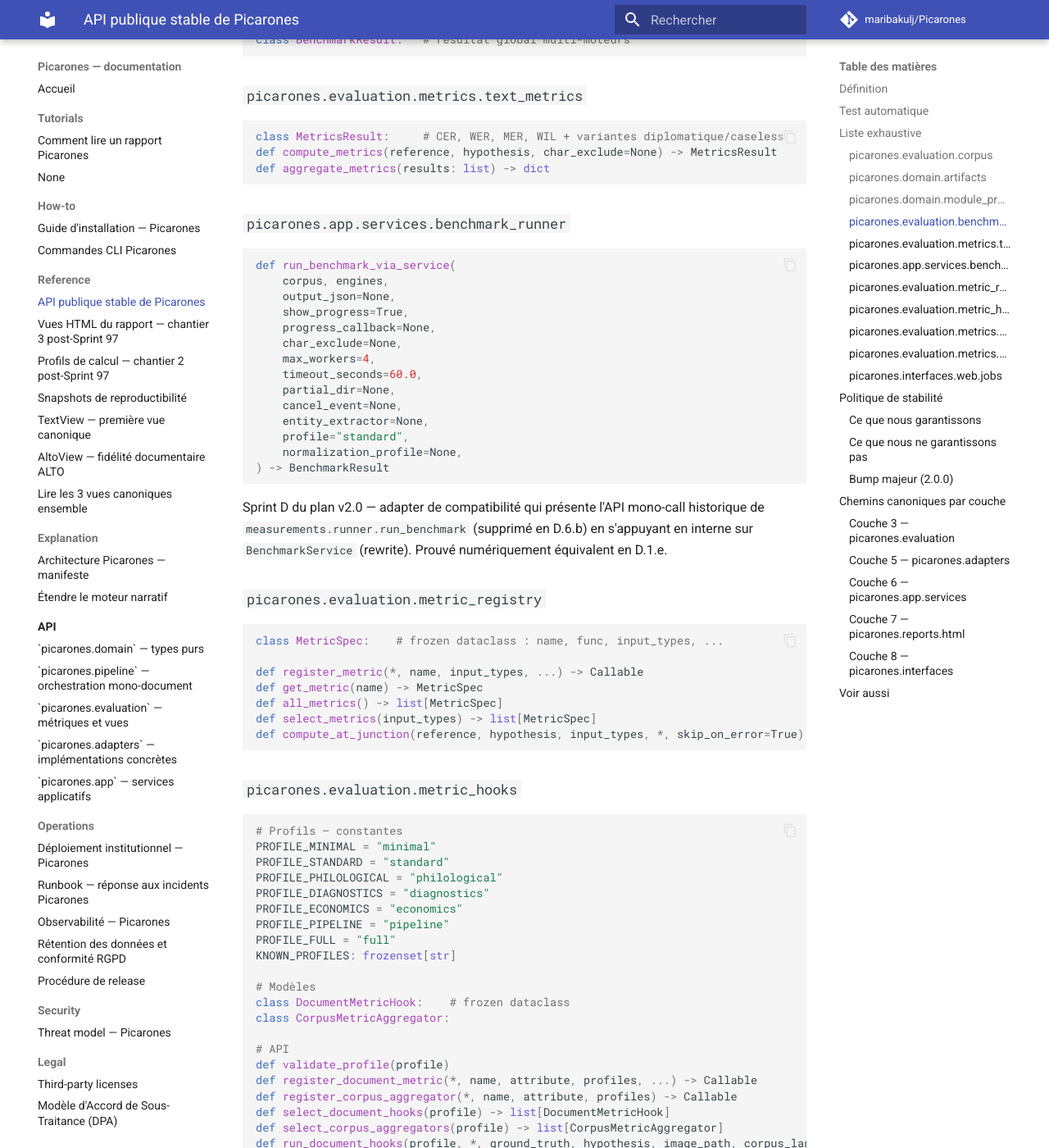
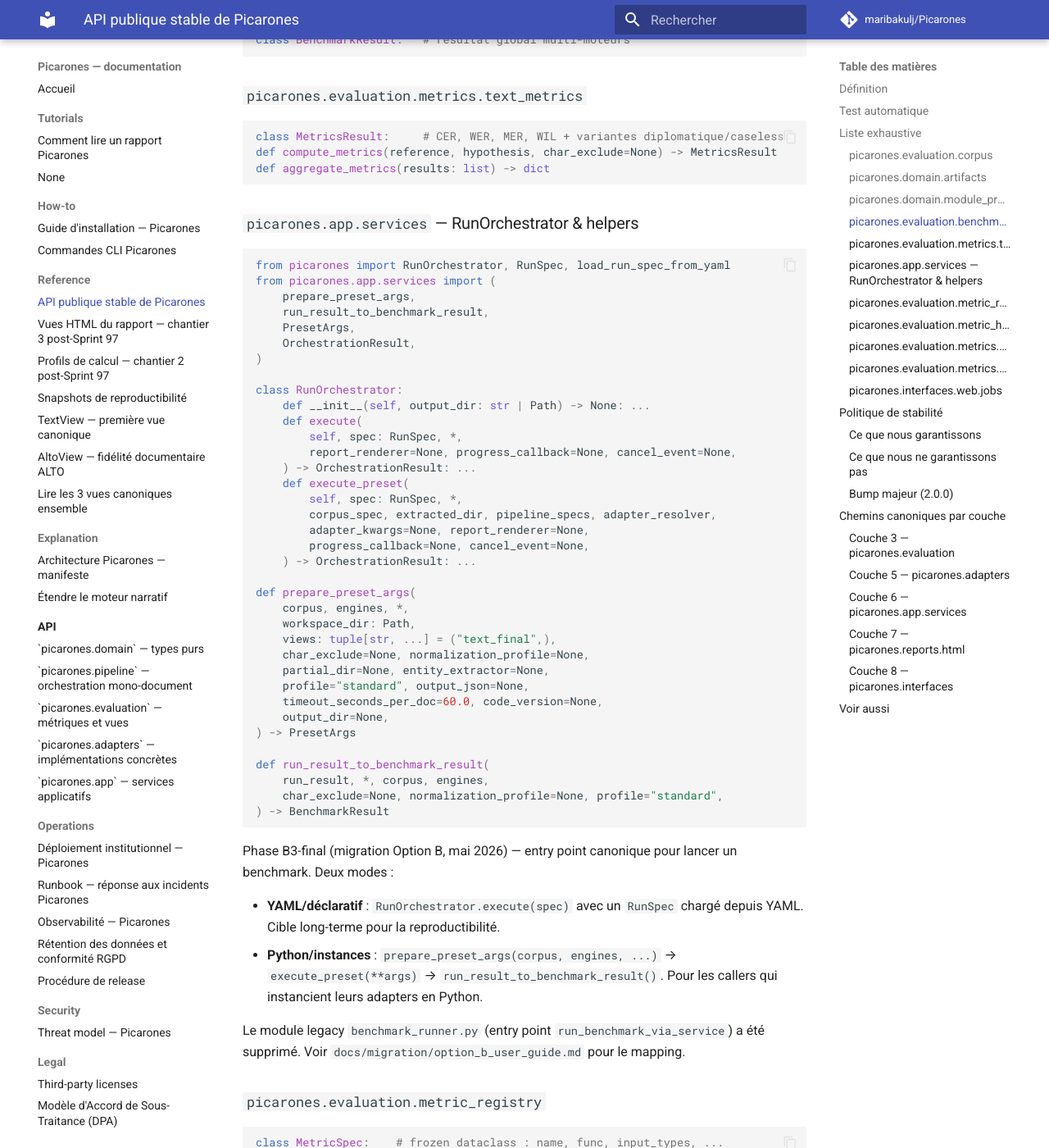
Before and after one commit to maribakulj/Picarones, an MkDocs documentation site: the page built from docs/reference/api-stable.md, in a window 1280 px wide and 1400 px high, scrolled down 2108 px. Shown: the whole window at 82% size. Built offline with MkDocs 1.6.1 and Material for MkDocs 9.7.7, drawn with Linux system fonts in a browser that asks for light colours; comment, search, counter and statistics services are not loaded; some of the changed text lies outside the part shown.

Commit message:
chore: Phase B3-final commit 7 — CHANGELOG + budgets + doc API stable
Cleanup final de la Phase B3-final (migration nette Option 10).

CHANGELOG.md
  - Section "BREAKING — Retrait du legacy" mise à jour : décrit la
    suppression complète au lieu de la simple dépréciation.
  - Liste des modules supprimés reformulée sans chemin `.py` pour
    éviter les broken doc paths.
  - Phases : remplace B7 final par B3-final (Option 10) avec total
    -1700 LOC nettes.

docs/reference/api-stable.md
  - Section ``picarones.app.services.benchmark_runner`` (entry
    legacy) supprimée.
  - Nouvelle section ``picarones.app.services`` — RunOrchestrator
    & helpers : documente ``RunOrchestrator.execute(spec)`` (mode
    YAML) + ``prepare_preset_args`` / ``execute_preset`` /
    ``run_result_to_benchmark_result`` (mode Python).
  - Exemple d'import couche 6 mis à jour vers le pattern moderne.

tests/architecture/test_file_budgets.py
  - Entrée ``benchmark_runner.py`` retirée (module supprimé).
  - Budget ``_workflows.py`` rehaussé à 800 (actuel 679, +21 % de
    marge) pour le helper local ``_run_orchestrator_for_cli``.

tests/architecture/test_doc_paths.py
  - ``BROKEN_PATHS_BASELINE`` 163 → 164 : entrée historique du
    Sprint H.4 dans CHANGELOG.md qui mentionne le chemin de
    ``benchmark_runner.py``.  La mention documente l'historique du
    module et n'est pas corrigée.

Aucun changement de comportement runtime — uniquement cleanup
documentaire et ratchet.

````diff
--- a/docs/reference/api-stable.md
+++ b/docs/reference/api-stable.md
@@ -110,30 +110,60 @@ def compute_metrics(reference, hypothesis, char_exclude=None) -> MetricsResult
 def aggregate_metrics(results: list) -> dict
 ```
 
-### `picarones.app.services.benchmark_runner`
+### `picarones.app.services` — RunOrchestrator & helpers
 
 ```python
-def run_benchmark_via_service(
-    corpus, engines,
-    output_json=None,
-    show_progress=True,
-    progress_callback=None,
-    char_exclude=None,
-    max_workers=4,
-    timeout_seconds=60.0,
-    partial_dir=None,
-    cancel_event=None,
-    entity_extractor=None,
-    profile="standard",
-    normalization_profile=None,
+from picarones import RunOrchestrator, RunSpec, load_run_spec_from_yaml
+from picarones.app.services import (
+    prepare_preset_args,
+    run_result_to_benchmark_result,
+    PresetArgs,
+    OrchestrationResult,
+)
+
+class RunOrchestrator:
+    def __init__(self, output_dir: str | Path) -> None: ...
+    def execute(
+        self, spec: RunSpec, *,
+        report_renderer=None, progress_callback=None, cancel_event=None,
+    ) -> OrchestrationResult: ...
+    def execute_preset(
+        self, spec: RunSpec, *,
+        corpus_spec, extracted_dir, pipeline_specs, adapter_resolver,
+        adapter_kwargs=None, report_renderer=None,
+        progress_callback=None, cancel_event=None,
+    ) -> OrchestrationResult: ...
+
+def prepare_preset_args(
+    corpus, engines, *,
+    workspace_dir: Path,
+    views: tuple[str, ...] = ("text_final",),
+    char_exclude=None, normalization_profile=None,
+    partial_dir=None, entity_extractor=None,
+    profile="standard", output_json=None,
+    timeout_seconds_per_doc=60.0, code_version=None,
+    output_dir=None,
+) -> PresetArgs
+
+def run_result_to_benchmark_result(
+    run_result, *, corpus, engines,
+    char_exclude=None, normalization_profile=None, profile="standard",
 ) -> BenchmarkResult
 ```
 
-Sprint D du plan v2.0 — adapter de compatibilité qui présente
-l'API mono-call historique de
-``measurements.runner.run_benchmark`` (supprimé en D.6.b) en
-s'appuyant en interne sur ``BenchmarkService`` (rewrite).
-Prouvé numériquement équivalent en D.1.e.
+Phase B3-final (migration Option B, mai 2026) — entry point
+canonique pour lancer un benchmark.  Deux modes :
+
+- **YAML/déclaratif** : ``RunOrchestrator.execute(spec)`` avec un
+  ``RunSpec`` chargé depuis YAML.  Cible long-terme pour la
+  reproductibilité.
+- **Python/instances** : ``prepare_preset_args(corpus, engines, ...)``
+  → ``execute_preset(**args)`` → ``run_result_to_benchmark_result()``.
+  Pour les callers qui instancient leurs adapters en Python.
+
+Le module legacy ``benchmark_runner.py`` (entry point
+``run_benchmark_via_service``) a été supprimé.  Voir
+``docs/migration/option_b_user_guide.md`` pour le mapping.
 
 ### `picarones.evaluation.metric_registry`
 
@@ -301,8 +331,11 @@ from picarones.adapters.corpus.huggingface import HuggingFaceImporter
 ### Couche 6 — `picarones.app.services`
 
 ```python
-# Orchestration benchmark
-from picarones.app.services.benchmark_runner import run_benchmark_via_service
+# Orchestration benchmark (Phase B3-final, migration Option B)
+from picarones import RunOrchestrator, RunSpec, load_run_spec_from_yaml
+from picarones.app.services import (
+    prepare_preset_args, run_result_to_benchmark_result,
+)
 from picarones.app.services.corpus_service import CorpusService
 from picarones.app.services.path_security import (
     WorkspaceManager,
````
Also changed, not shown: CHANGELOG.md (+39 -20 lines), 2 other files.
